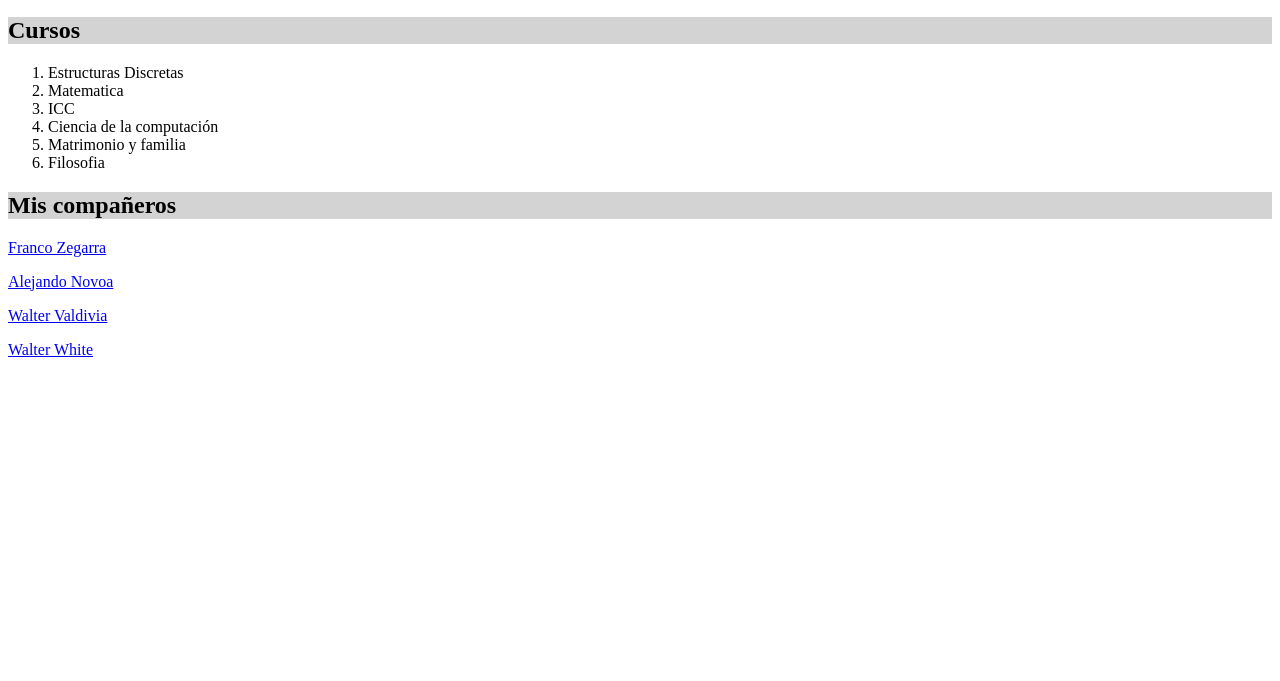
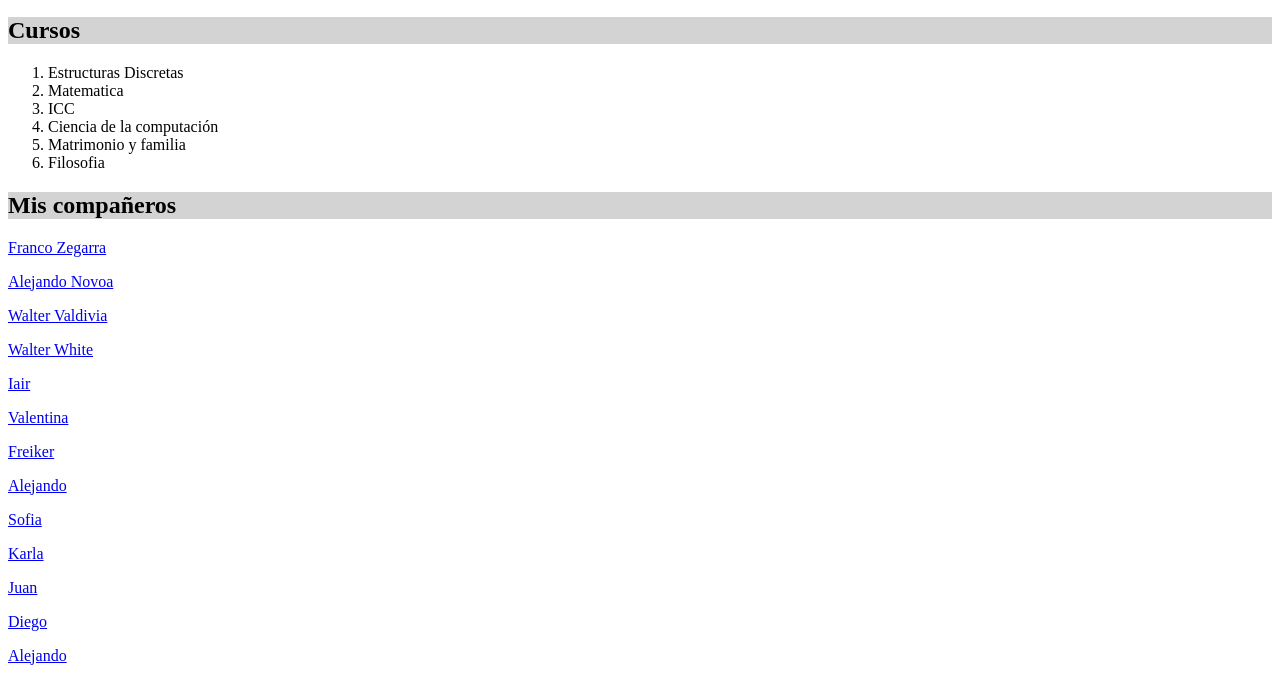
Before and after one commit to SantiagoSalasSotillo/SantiagoSalasSotillo.github.io, a plain HTML site: page index.html in a window 1280 px wide. Shown: the part 119-800 px from the top of the page. Drawn offline with Linux system fonts and the light colour scheme.

Commit message:
Update index.html

```diff
--- a/index.html
+++ b/index.html
@@ -1,7 +1,7 @@
 <!DOCTYPE html>
 <html>
 <body>
-
+<title>Pagina web personal: Santiago</title>
 
 <h1 style="background-color:LightGray;">Pagina Web de Santiago Salas Sotillo </h1>
 <p>Yo soy Santiago Salas Sotillo,  actualmente soy estudiante de la Universidad catolica San Pablo, mas espesificamente de la carrera Ciencia de la Computación, me parece una muy bunea carrera, acontinuacion mecionare los cursos que estoy llevando</p>
@@ -26,6 +26,15 @@
 <p><a href="https://hector-alejandro-novoa-soria.web.app/">Alejando Novoa</a></p>
 <p><a href="https://gabygol123.github.io/">Walter Valdivia</a></p>
 <p><a href="http://www.savewalterwhite.com/">Walter White</a></p>
+<p><a href="http://paginawebiair.web.app/">Iair</a></p>
+<p><a href="https://valensazu.github.io/">Valentina</a></p>
+<p><a href="https://seamurai.github.io/">Freiker</a></p>
+<p><a href="https://frac722.github.io/">Alejando</a></p>
+<p><a href="https://sofiapintogalvez.github.io/">Sofia</a></p>
+<p><a href="https://karlazuniga3001-36dbb.web.app/">Karla</a></p>
+<p><a href="https://juanpalo1.github.io/">Juan</a></p>
+<p><a href="http://diegovillalobosa.github.io/">Diego</a></p>
+<p><a href="http://aleemp.github.io/AlejandraEMP/">Alejando</a></p>
 
 
 
```
